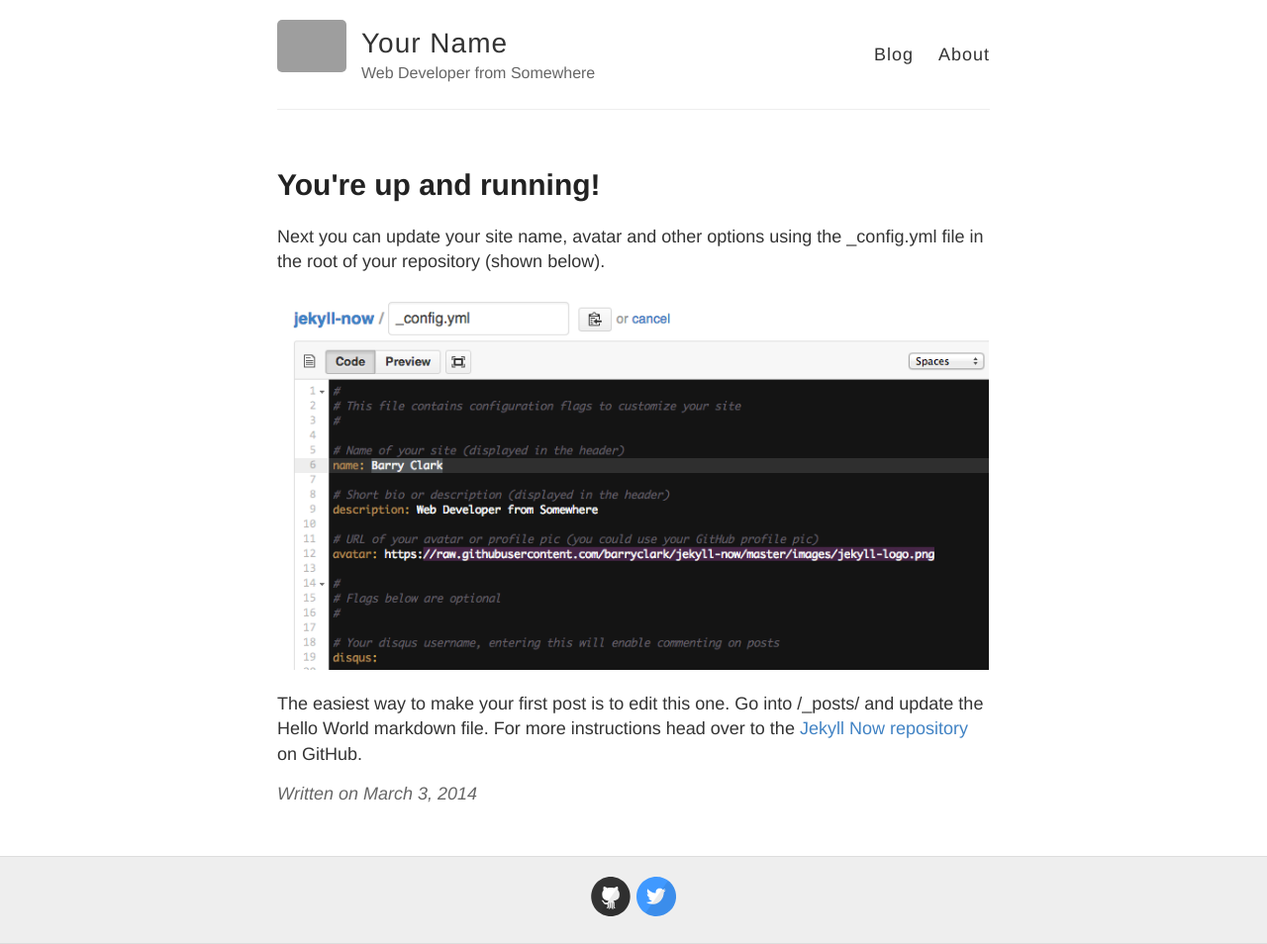
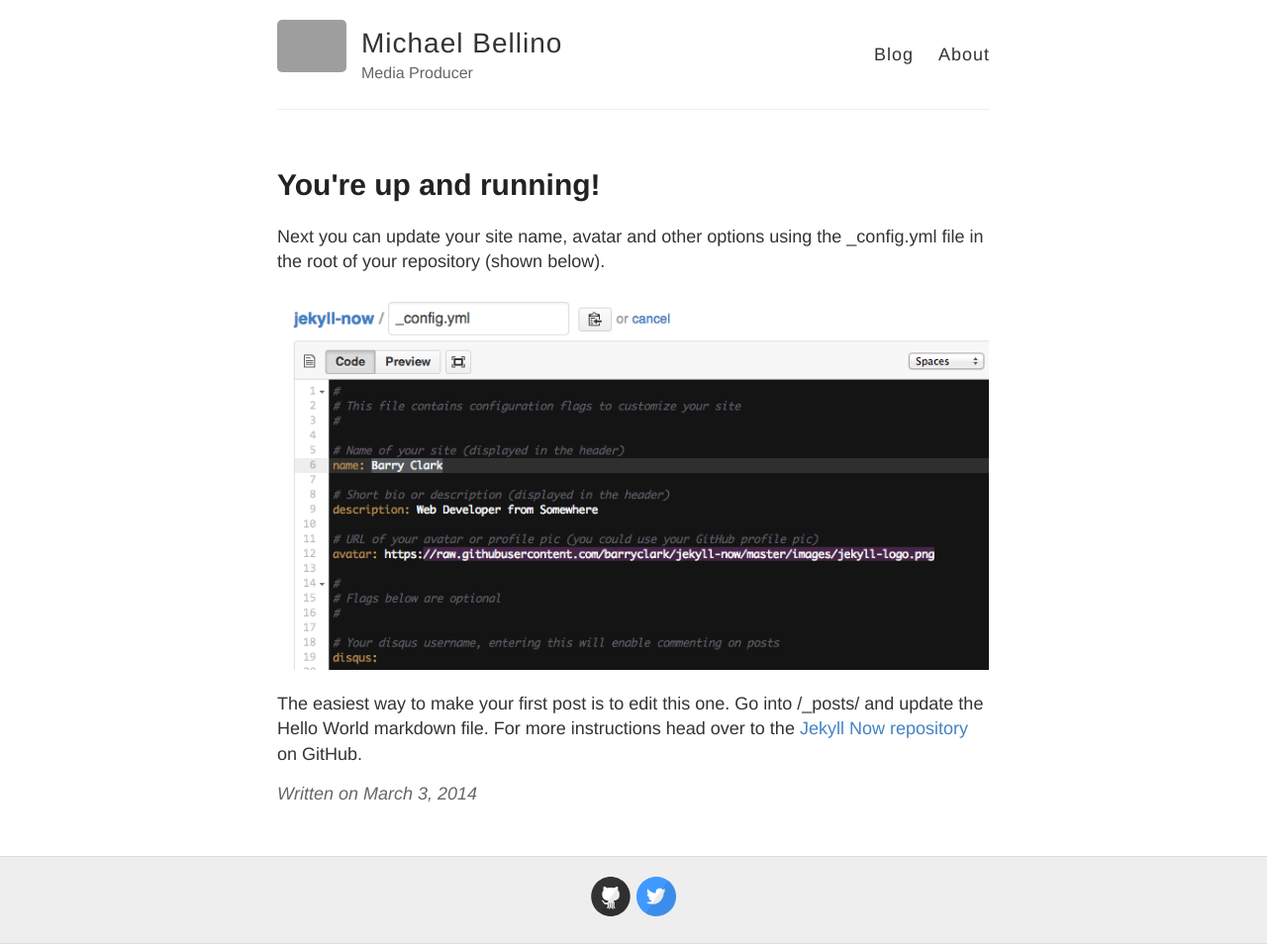
Before and after one commit to michaelbellino/mikejbellino, a Jekyll site: the page built from blog/_posts/2014-3-3-Hello-World.md, in a window 1280 px wide. Shown: the whole page at 99% size. Built offline with Jekyll 4.4.1, drawn with Linux system fonts in a browser that asks for light colours; grey boxes are pictures that could not be loaded.

Commit message:
Update _config.yml

```diff
--- a/blog/_config.yml
+++ b/blog/_config.yml
@@ -3,10 +3,10 @@
 #
 
 # Name of your site (displayed in the header)
-name: Your Name
+name: Michael Bellino
 
 # Short bio or description (displayed in the header)
-description: Web Developer from Somewhere
+description: Media Producer
 
 # URL of your avatar or profile pic (you could use your GitHub profile pic)
 avatar: https://raw.githubusercontent.com/barryclark/jekyll-now/master/images/jekyll-logo.png
```
